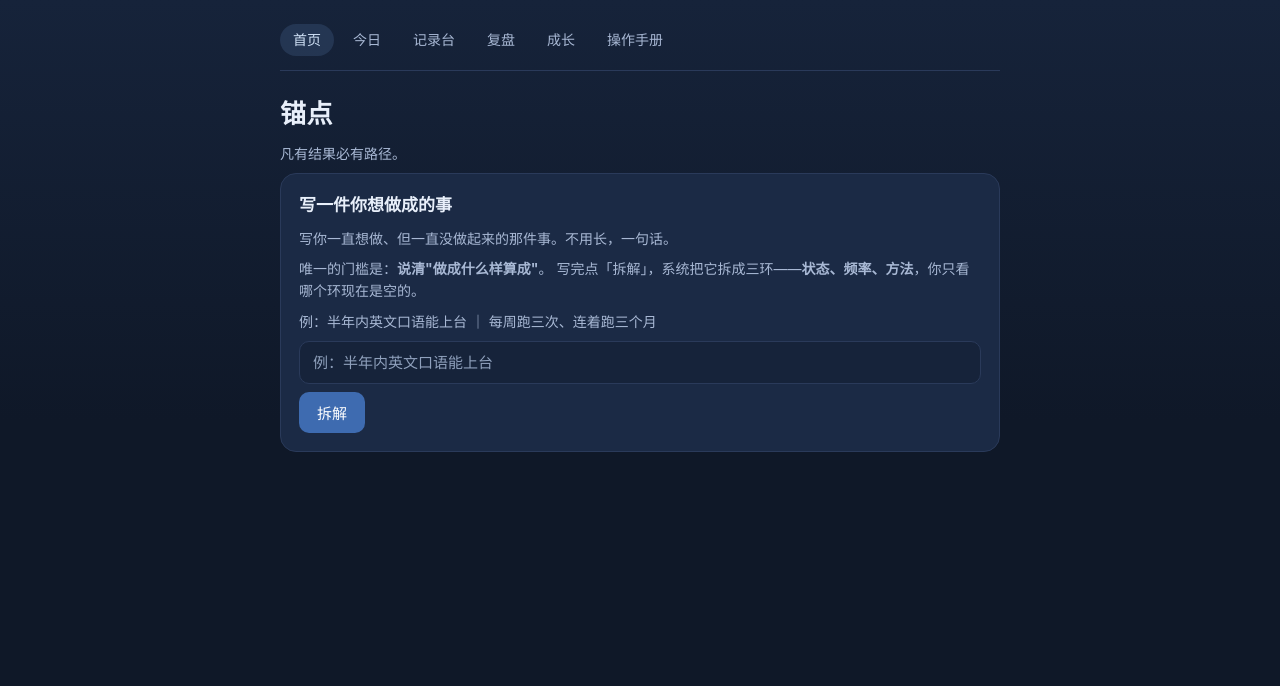
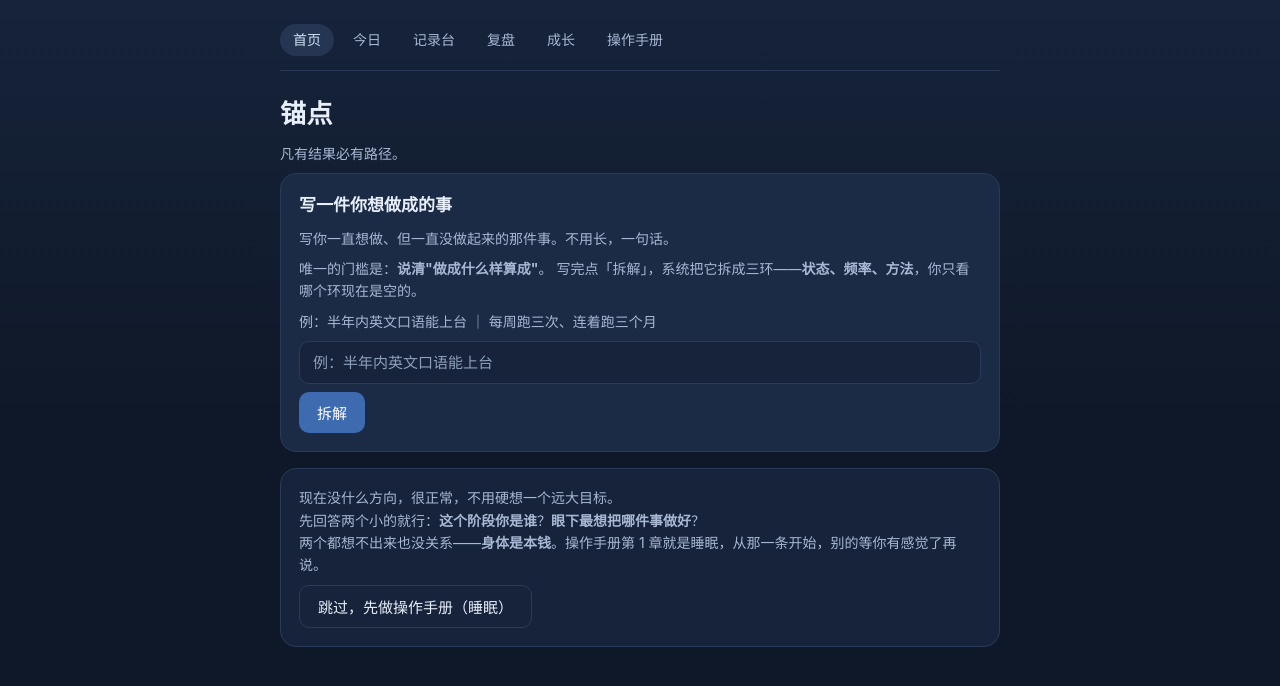
Before and after one commit to gin996hhh/vibe-coding, a plain HTML site: page index.html in a window 1280 px wide. Drawn offline with Linux system fonts and the light colour scheme.

Commit message:
Day 16｜首页加小推荐：没方向也正常，身体是本钱；换目标进回收站

```diff
--- a/index.html
+++ b/index.html
@@ -49,6 +49,20 @@
       </p>
     </div>
 
+    <!-- 小推荐（Victor 2026-10-02）：
+         不逼人立结果——他自己都不知道要什么，硬填一个也是假的。
+         承认"没方向"是常态，再给一个他能理解的、具体的下一步。 -->
+    <div class="card" id="nudgeCard" style="display:none;background:var(--night-2)">
+      <p class="muted" style="margin-top:0">
+        现在没什么方向，很正常，不用硬想一个远大目标。<br>
+        先回答两个小的就行：<b>这个阶段你是谁</b>？<b>眼下最想把哪件事做好</b>？<br>
+        两个都想不出来也没关系——<b>身体是本钱</b>。操作手册第 1 章就是睡眠，从那一条开始，别的等你有感觉了再说。
+      </p>
+      <p style="margin-bottom:0">
+        <a href="protocols.html?ch=1"><button class="ghost">跳过，先做操作手册（睡眠）</button></a>
+      </p>
+    </div>
+
   </div>
 
   <script src="js/store.js"></script>
@@ -66,11 +80,13 @@
       if (goal && goal.content) {
         inputCard.style.display = 'none';
         goalCard.style.display = 'block';
+        document.getElementById('nudgeCard').style.display = 'none';
         document.getElementById('goalText').textContent = goal.content;
         document.getElementById('goalDate').textContent = '建立于 ' + goal.created_at;
       } else {
         inputCard.style.display = 'block';
         goalCard.style.display = 'none';
+        document.getElementById('nudgeCard').style.display = 'block';
       }
     }
 
@@ -98,8 +114,8 @@
     });
 
     document.getElementById('resetBtn').addEventListener('click', function () {
-      if (!confirm('换一个目标会清掉当前目标的拆解，每日记录不受影响。继续？')) return;
-      Store.clearGoal();
+      if (!confirm('旧目标会放进回收站，不是直接消失，随时能看回来。继续？')) return;
+      Store.archiveGoal();   // 进回收站，不直接清掉
       goalInput.value = '';
       render();
     });
```
